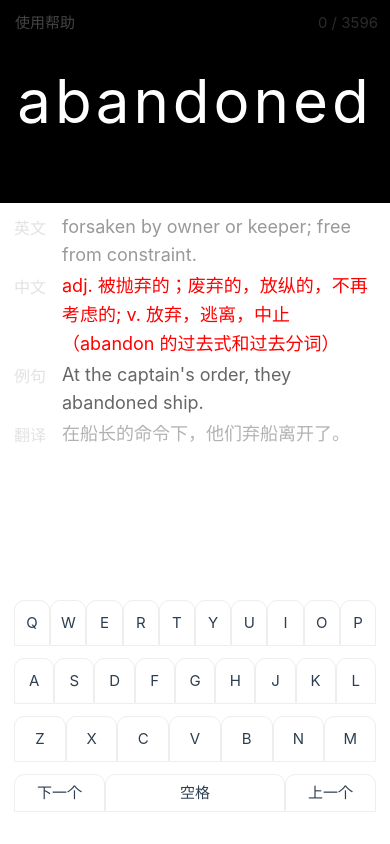
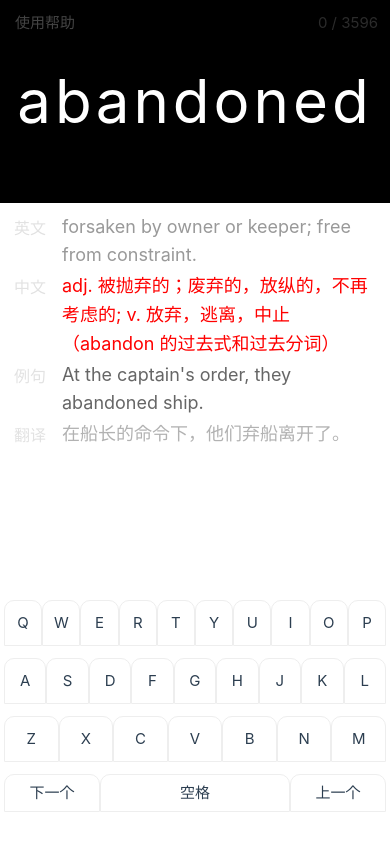
Before and after one commit to lixunchang/cet4-word-game, a Vue app: page /#/ in a window 390 px wide. Built offline with nearby package versions, Linux system fonts and the light colour scheme; no server answers.

Commit message:
feat: 文档优化

```diff
--- a/src/main.ts
+++ b/src/main.ts
@@ -14,12 +14,12 @@ app.use(createPinia())
 app.use(router)
 app.mount('#app')
 
-if ('serviceWorker' in navigator) {
-  window.addEventListener('load', () => {
-    navigator.serviceWorker.register('/service-worker.js').then(registration => {
-      console.log('Service Worker registered with scope: ', registration.scope);
-    }).catch(error => {
-      console.log('Service Worker registration failed: ', error);
-    });
-  });
-}
+// if ('serviceWorker' in navigator) {
+//   window.addEventListener('load', () => {
+//     navigator.serviceWorker.register('/service-worker.js').then(registration => {
+//       console.log('Service Worker registered with scope: ', registration.scope);
+//     }).catch(error => {
+//       console.log('Service Worker registration failed: ', error);
+//     });
+//   });
+// }
--- a/src/views/HomeView.vue
+++ b/src/views/HomeView.vue
@@ -407,7 +407,7 @@ onUnmounted(() => {
     }
     .key-board{
       display: block;
-      padding: 6px 14px 12px;
+      padding: 6px 4px 0;
       height: 250px;
       .action{
         display: flex;
```
Also changed, not shown: 1 other file (tests, documents, lock files or other folders).
